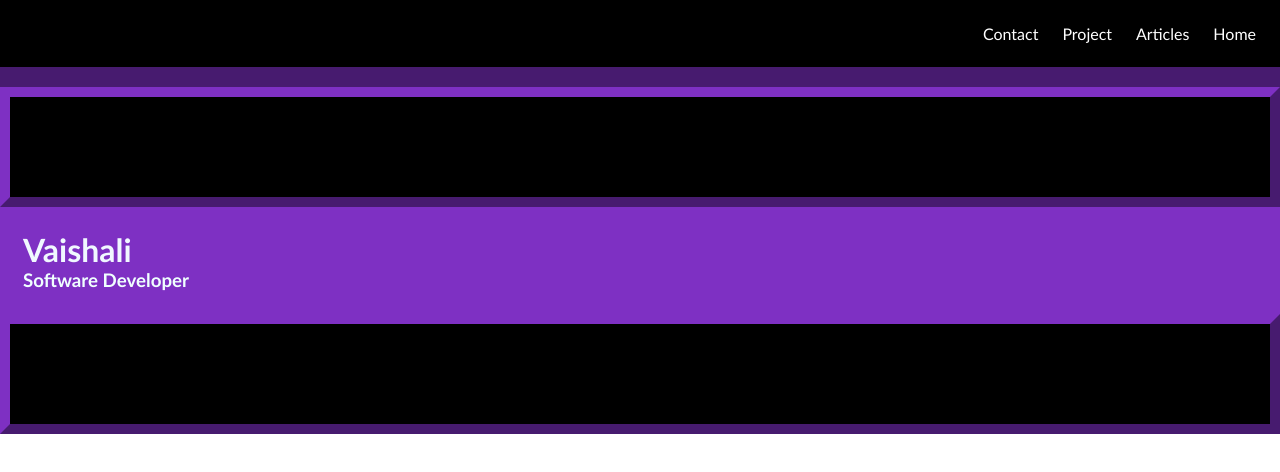
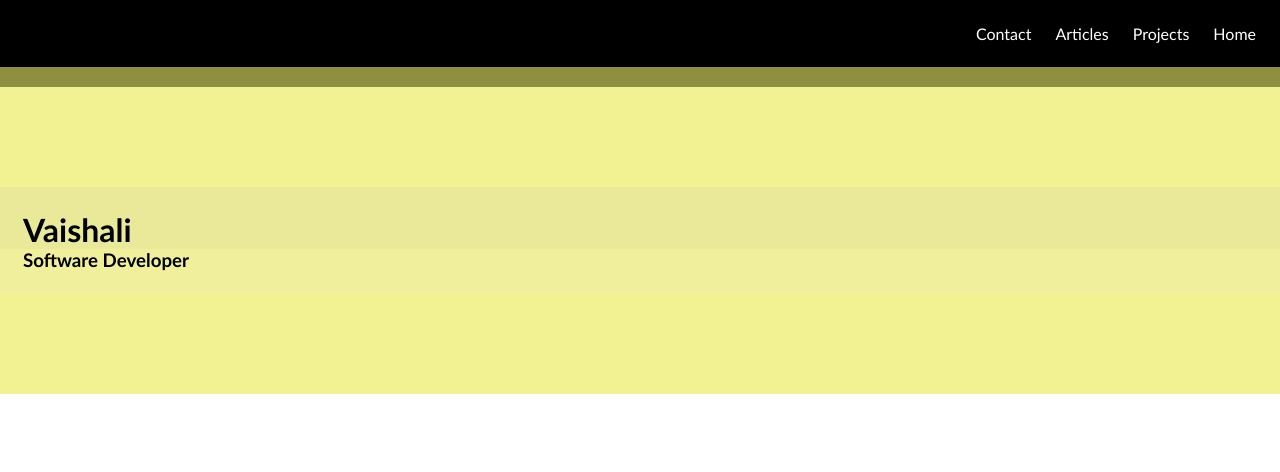
Before and after one commit to arcVaishali/CodeClause_my-portfolio-cc, a plain HTML site: page index.html in a window 1280 px wide. Drawn offline with Linux system fonts and the light colour scheme.

Commit message:
name-designation section bgd-color changed to yellow

```diff
--- a/index.html
+++ b/index.html
@@ -12,8 +12,8 @@
     <header class = "nav-head">
         <nav class="nav-bar">
             <li><a href="#HOME">Home</a></li>
-            <li><a href="#ARTICLES">Articles</a></li>
-            <li><a href="#PROJECT">Project</a></li>
+            <li><a href="#PROJECTS">Projects</a></li>
+            <li><a href="#PROJECT">Articles</a></li>
             <li><a href="#CONTACT">Contact</a></li>
         </nav>
     </header>
@@ -23,6 +23,10 @@
         <h3 id = "kaam">Software Developer</h3>
     <p>
 
+        <header>
+
+        </header>
+
 
 </body>
 </html>
--- a/style.css
+++ b/style.css
@@ -6,30 +6,22 @@
 }
 
 p{
-    /* color: white; */
-    /* display:inline; */
-    padding:50px 0px;
-    border:10px outset  rgb(126, 48, 195);
-    background-color: black;
+    padding:50px;
+    background-color: rgb(242, 242, 146);
 
-    /* background-repeat: no-repeat; */
 }
 
 h1 {
-    /* float:left;  */
-    /* color:white;    */
-    /* border:10px outset pink; */
-    color:aliceblue;
-    background-color: rgb(126, 48, 195);
+
+    color:black;
+    background-color : rgb(233, 233, 153);
     padding-left:23px;
     padding-right:23px;
     padding-top:23px;
-    /* /* margin-bottom:23px;  */
-
 }
 h3{
-    color:azure;
-    background-color: rgb(126, 48, 195);
+    color:black;
+    background-color:rgb(239, 239, 156);
     padding-left:23px;
     padding-right:23px;
     padding-bottom:23px;
@@ -40,7 +32,7 @@ h3{
     background-color: black;
     overflow:auto;
     padding:12px;
-    border-bottom:20px outset  rgb(126, 48, 195);
+    border-bottom:20px outset rgb(227, 227, 106);
 }
 
 .nav-bar a{
```
